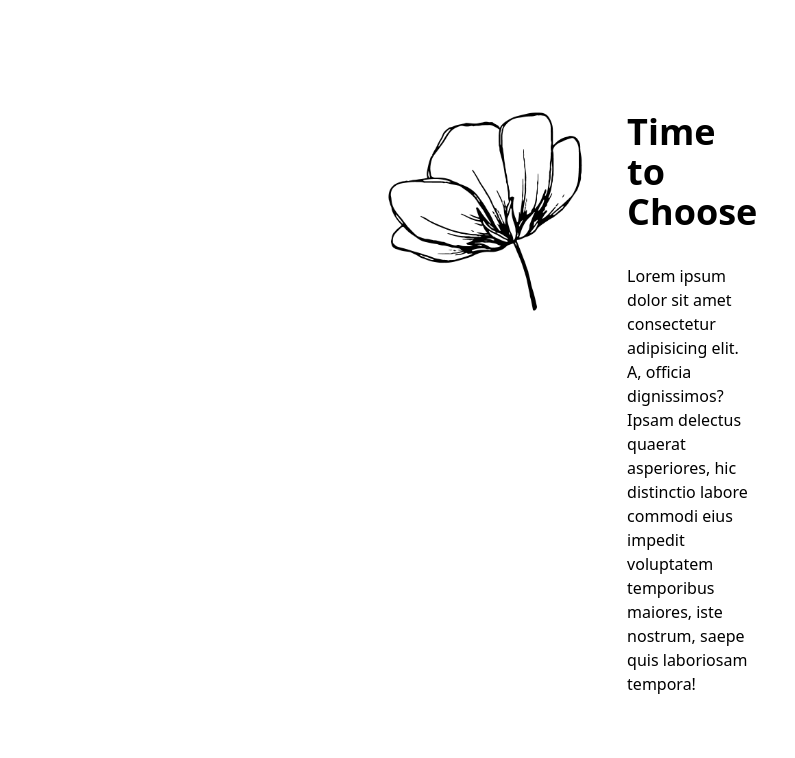
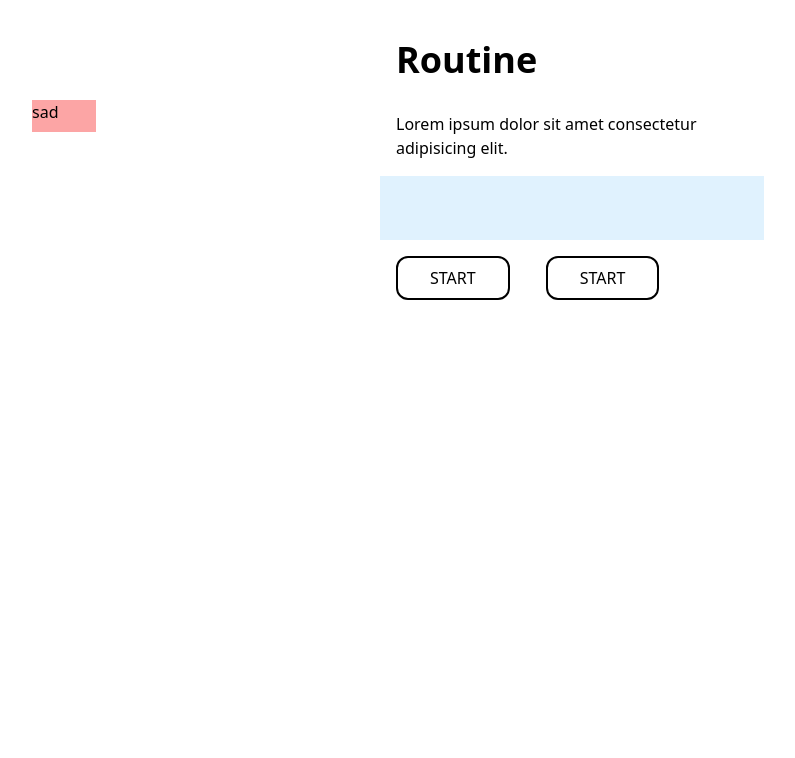
Before and after one commit to commitsovercoffee/lily, a SvelteKit app: page / in a window 1280 px wide. Shown: the top 758 px of the page, without its empty margins (68-863 px from the left). Built offline with nearby package versions, Linux system fonts and the light colour scheme.

Commit message:
adds draggable component

```diff
--- a/src/routes/+page.svelte
+++ b/src/routes/+page.svelte
@@ -3,6 +3,7 @@
 	import ReflectPage from "./pages/ReflectPage.svelte";
 	import TaskPage from "./pages/TaskPage.svelte";
 	import PriorityPage from "./pages/PriorityPage.svelte";
+	import RoutinePage from "./pages/RoutinePage.svelte";
 	import { page } from "./store.js";
 </script>
 
@@ -14,4 +15,6 @@
 	<TaskPage />
 {:else if $page === 4}
 	<PriorityPage />
+{:else if $page === 5}
+	<RoutinePage />
 {/if}
--- /dev/null
+++ b/src/routes/components/Draggable.svelte
@@ -0,0 +1,75 @@
+<script>
+	export let left = 100;
+	export let top = 100;
+
+	// vars binded to elements
+	let container;
+	let card;
+
+	let containerRect;
+	let cardRect;
+
+	let offsetX = 0;
+	let offsetY = 0;
+	let isDragging = false;
+
+	function onMouseDown(e) {
+		isDragging = true;
+		offsetX = e.clientX - left;
+		offsetY = e.clientY - top;
+	}
+
+	function checkOverlap(e) {}
+
+	function onMouseMove(e) {
+		containerRect = container.getBoundingClientRect();
+		cardRect = card.getBoundingClientRect();
+
+		if (isDragging) {
+			left = e.clientX - offsetX;
+			top = e.clientY - offsetY;
+
+			console.log(checkOverlap(e));
+
+			// Check if cardRect is inside containerRect
+			const isCardInsideContainer =
+				cardRect.left >= containerRect.left &&
+				cardRect.top >= containerRect.top &&
+				cardRect.right <= containerRect.right &&
+				cardRect.bottom <= containerRect.bottom;
+
+			console.log(
+				"Is card inside container?",
+				isCardInsideContainer
+			);
+
+			// write code to snap card vertical center of container
+			if (isCardInsideContainer) {
+				const containerCenterY =
+					containerRect.top +
+					containerRect.height / 2;
+				const cardCenterY =
+					cardRect.top + cardRect.height / 2;
+				const offsetYCenter =
+					containerCenterY - cardCenterY;
+				top += offsetYCenter;
+			}
+		}
+	}
+
+	function onMouseUp() {
+		isDragging = false;
+	}
+</script>
+
+<section bind:this={container} class="bg-sky-100 w-96 h-16" />
+<section
+	bind:this={card}
+	on:mousedown={onMouseDown}
+	style="left: {left}px; top: {top}px;"
+	class="cursor-move select-none bg-red-300 absolute h-8 w-16 transition-transform ease-linear"
+>
+	<slot />
+</section>
+
+<svelte:window on:mouseup={onMouseUp} on:mousemove={onMouseMove} />
--- /dev/null
+++ b/src/routes/pages/RoutinePage.svelte
@@ -0,0 +1,26 @@
+<script>
+	import Button from "../components/Button.svelte";
+	import Draggable from "../components/Draggable.svelte";
+
+	export let title = "Routine";
+	export let content =
+		"Lorem ipsum dolor sit amet consectetur adipisicing elit.";
+	export let src = "./lily.png";
+</script>
+
+<section class="h-screen flex justify-center">
+	<div class="p-2 m-4">
+		<section class="w-96">
+			<h2 class="p-4 text-4xl font-bold">
+				{title}
+			</h2>
+			<p class="p-4">
+				{content}
+			</p>
+			<Draggable>sad</Draggable>
+		</section>
+
+		<Button label="START" />
+		<Button label="START" />
+	</div>
+</section>
--- a/src/routes/store.js
+++ b/src/routes/store.js
@@ -1,3 +1,3 @@
 import { writable } from "svelte/store";
 
-export const page = writable(4);
+export const page = writable(5);
```
